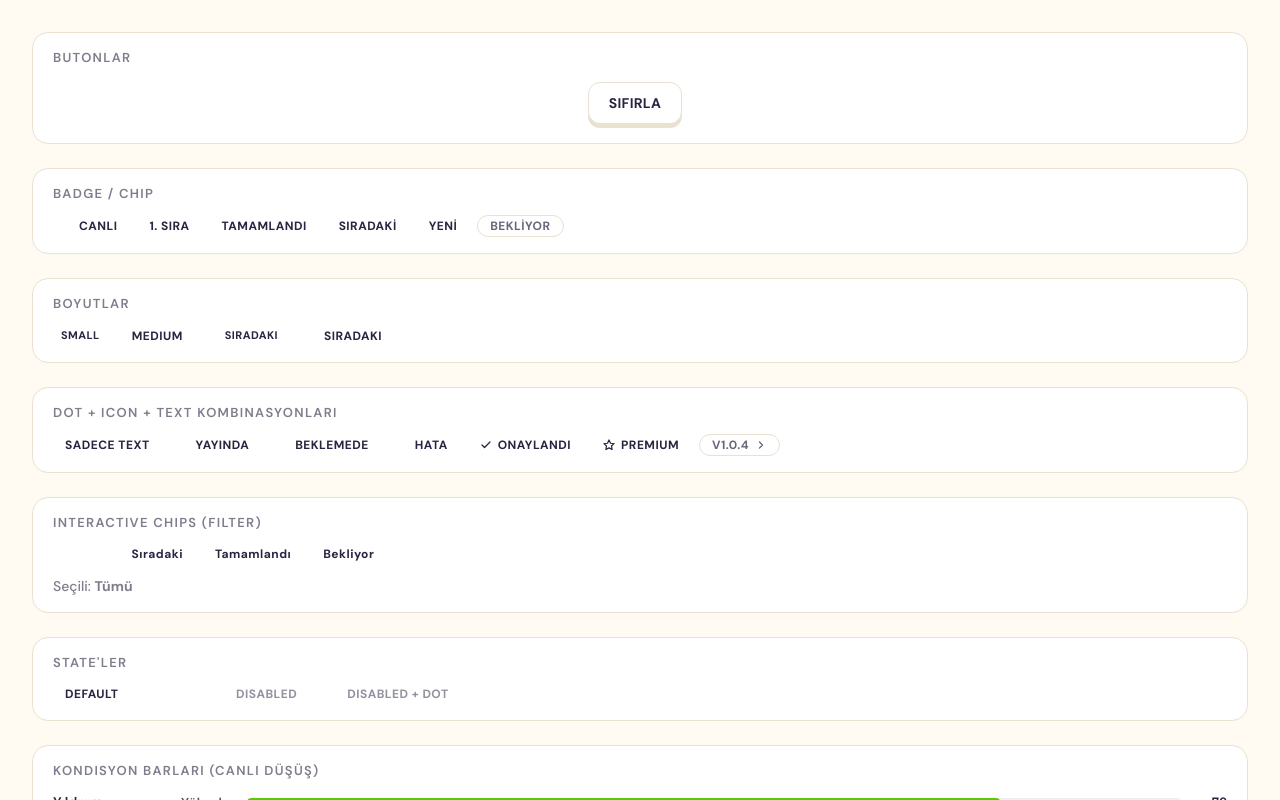
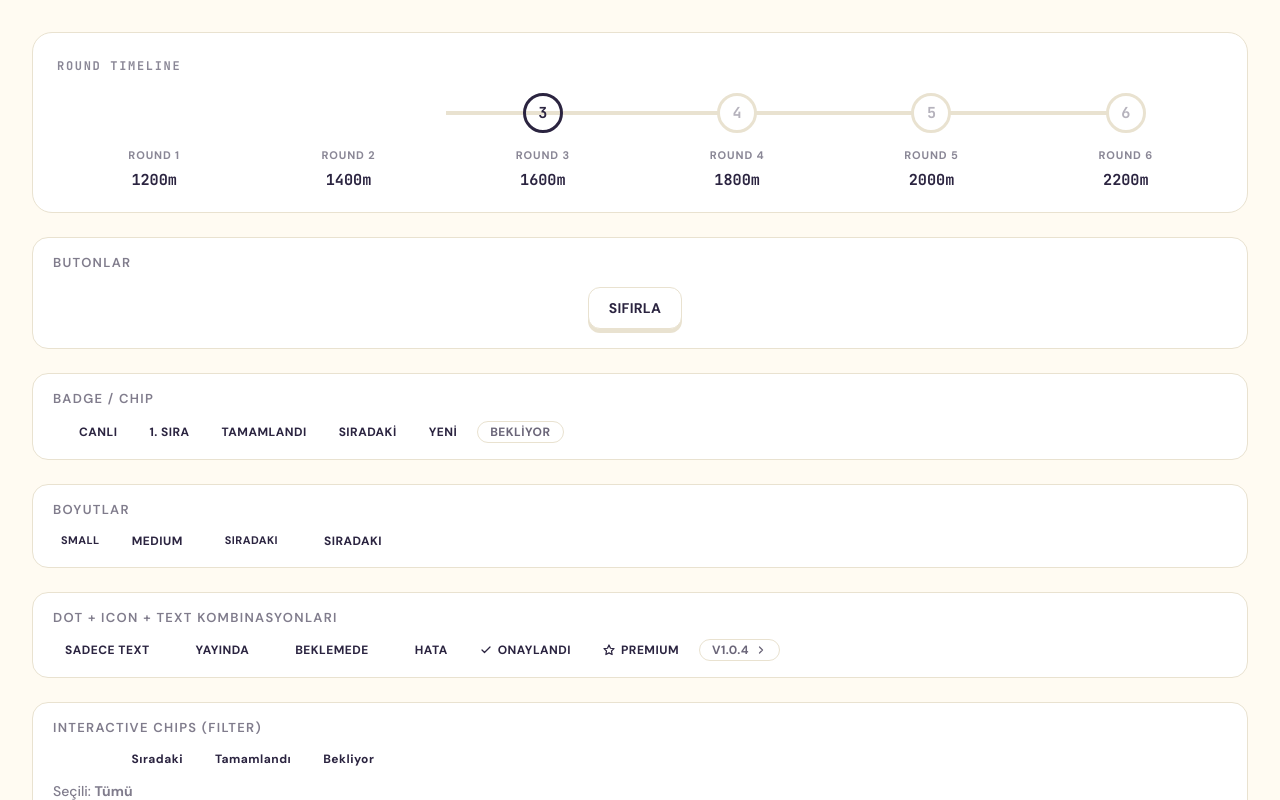
Before and after one commit to malikozturkk/horse-racing-game, a Vue app: page / in a window 1280 px wide. Shown: the top 800 px of the page. Built offline with nearby package versions, Linux system fonts and the light colour scheme.

Commit message:
feat: add round timeline component

```diff
--- a/src/components/HelloWorld.vue
+++ b/src/components/HelloWorld.vue
@@ -3,6 +3,7 @@ import { ref } from "vue";
 import Button from "./ui/Button.vue";
 import Badge from "./ui/Badge.vue";
 import ConditionBar from "./ui/ConditionBar.vue";
+import RoundTimeline from "./ui/RoundTimeline.vue";
 import { reactive, onMounted, onUnmounted } from "vue";
 
 interface Horse {
@@ -58,6 +59,16 @@ const showResults = async () => {
   isLoading.value = false;
 };
 
+const rounds = [
+  { distance: 1200 },
+  { distance: 1400 },
+  { distance: 1600 },
+  { distance: 1800 },
+  { distance: 2000 },
+  { distance: 2200 },
+];
+const currentRound = ref(2);
+
 const filters = ["Tümü", "Sıradaki", "Tamamlandı", "Bekliyor"] as const;
 type Filter = (typeof filters)[number];
 const activeFilter = ref<Filter>("Tümü");
@@ -68,6 +79,8 @@ const setFilter = (f: Filter) => {
 
 <template>
   <section class="space-y-6 p-8">
+    <RoundTimeline :rounds="rounds" :current-index="currentRound" />
+
     <div class="rounded-2xl border border-line bg-surface px-5 py-4">
       <p class="label mb-3 uppercase tracking-widest text-ink/60">Butonlar</p>
 
--- /dev/null
+++ b/src/components/ui/RoundTimeline.vue
@@ -0,0 +1,375 @@
+<script setup lang="ts">
+import { computed } from "vue";
+
+type RoundStatus = "completed" | "current" | "upcoming";
+
+interface Round {
+  id?: number | string;
+  label?: string;
+  distance: number | string;
+}
+
+interface Props {
+  rounds: Round[];
+  currentIndex: number;
+  distanceUnit?: string;
+  labelPrefix?: string;
+  title?: string | null;
+  ariaLabel?: string;
+}
+
+const props = withDefaults(defineProps<Props>(), {
+  distanceUnit: "m",
+  labelPrefix: "ROUND",
+  title: "ROUND TIMELINE",
+  ariaLabel: "Round timeline",
+});
+
+interface ResolvedRound {
+  key: string | number;
+  index: number;
+  number: number;
+  label: string;
+  distance: string;
+  status: RoundStatus;
+}
+
+const STATUS_CLASS: Readonly<Record<RoundStatus, string>> = Object.freeze({
+  completed: "is-completed",
+  current: "is-current",
+  upcoming: "is-upcoming",
+});
+
+const items = computed<ResolvedRound[]>(() => {
+  const current = Number.isFinite(props.currentIndex) ? props.currentIndex : 0;
+
+  return props.rounds.map((round, idx): ResolvedRound => {
+    let status: RoundStatus = "upcoming";
+    if (idx < current) status = "completed";
+    else if (idx === current) status = "current";
+
+    const number = idx + 1;
+    const distance =
+      typeof round.distance === "number"
+        ? `${round.distance}${props.distanceUnit}`
+        : round.distance;
+
+    return {
+      key: round.id ?? idx,
+      index: idx,
+      number,
+      label: round.label ?? `${props.labelPrefix} ${number}`,
+      distance,
+      status,
+    };
+  });
+});
+
+function statusClass(status: RoundStatus) {
+  return STATUS_CLASS[status];
+}
+</script>
+
+<template>
+  <section class="round-timeline" :aria-label="ariaLabel">
+    <header v-if="title" class="round-timeline__header">
+      <span class="round-timeline__title">{{ title }}</span>
+    </header>
+
+    <ol class="round-timeline__list" role="list">
+      <li
+        v-for="(item, i) in items"
+        :key="item.key"
+        class="round-timeline__item"
+        :class="statusClass(item.status)"
+        :aria-current="item.status === 'current' ? 'step' : undefined"
+      >
+        <div class="round-timeline__head">
+          <span
+            v-if="i > 0"
+            class="round-timeline__line round-timeline__line--left"
+            :class="{ 'is-filled': item.status === 'completed' }"
+            aria-hidden="true"
+          />
+
+          <span class="round-timeline__circle">
+            <slot
+              v-if="item.status === 'completed'"
+              name="completed-icon"
+              :item="item"
+            >
+              <svg
+                class="round-timeline__check"
+                viewBox="0 0 20 20"
+                aria-hidden="true"
+              >
+                <path
+                  d="M5 10.5l3.2 3.2L15 6.8"
+                  fill="none"
+                  stroke="currentColor"
+                  stroke-width="2.6"
+                  stroke-linecap="round"
+                  stroke-linejoin="round"
+                />
+              </svg>
+            </slot>
+            <span v-else class="round-timeline__number">
+              {{ item.number }}
+            </span>
+          </span>
+
+          <span
+            v-if="i < items.length - 1"
+            class="round-timeline__line round-timeline__line--right"
+            :class="{ 'is-filled': item.status === 'completed' }"
+            aria-hidden="true"
+          />
+        </div>
+
+        <span class="round-timeline__label">{{ item.label }}</span>
+        <span class="round-timeline__distance">{{ item.distance }}</span>
+      </li>
+    </ol>
+  </section>
+</template>
+
+<style scoped>
+.round-timeline {
+  --rt-circle-size: 2.5rem;
+  --rt-circle-border: 3px;
+  --rt-line-height: 4px;
+  --rt-radius: 1.25rem;
+  --rt-padding-x: 1.5rem;
+  --rt-padding-y: 1.25rem;
+  --rt-gap-y: 0.35rem;
+
+  --rt-color-completed: var(--color-turf);
+  --rt-color-completed-deep: var(--color-turf-deep);
+  --rt-color-completed-on: #ffffff;
+
+  --rt-color-current: var(--color-gold);
+  --rt-color-current-deep: color-mix(in srgb, var(--color-gold) 55%, #4a3800);
+  --rt-color-current-on: var(--color-ink);
+  --rt-color-current-glow: color-mix(
+    in srgb,
+    var(--color-gold) 22%,
+    transparent
+  );
+
+  --rt-color-upcoming-bg: var(--color-surface);
+  --rt-color-upcoming-border: var(--color-line);
+  --rt-color-upcoming-on: color-mix(in srgb, var(--color-ink) 35%, white);
+
+  --rt-color-line-empty: var(--color-line);
+  --rt-color-label: color-mix(in srgb, var(--color-ink) 55%, white);
+  --rt-color-ink: var(--color-ink);
+
+  --rt-transition: 220ms cubic-bezier(0.4, 0, 0.2, 1);
+
+  width: 100%;
+  box-sizing: border-box;
+  font-family: var(--font-body);
+  background: var(--color-surface);
+  border: 1px solid var(--color-line);
+  border-radius: var(--rt-radius);
+  padding: var(--rt-padding-y) var(--rt-padding-x);
+}
+
+.round-timeline__header {
+  margin-bottom: 1rem;
+}
+
+.round-timeline__title {
+  font-family: var(--font-mono);
+  font-size: 12px;
+  font-weight: 700;
+  letter-spacing: 0.14em;
+  text-transform: uppercase;
+  color: var(--rt-color-label);
+}
+
+.round-timeline__list {
+  list-style: none;
+  margin: 0;
+  padding: 0;
+  display: flex;
+  align-items: flex-start;
+  width: 100%;
+}
+
+.round-timeline__item {
+  flex: 1 1 0;
+  min-width: 0;
+  display: flex;
+  flex-direction: column;
+  align-items: center;
+  text-align: center;
+  gap: var(--rt-gap-y);
+}
+
+.round-timeline__head {
+  position: relative;
+  display: flex;
+  align-items: center;
+  justify-content: center;
+  width: 100%;
+  height: var(--rt-circle-size);
+  margin-bottom: 0.55rem;
+}
+
+.round-timeline__line {
+  position: absolute;
+  top: 50%;
+  height: var(--rt-line-height);
+  width: 50%;
+  background: var(--rt-color-line-empty);
+  transform: translateY(-50%);
+  transition: background-color var(--rt-transition);
+}
+
+.round-timeline__line--left {
+  left: 0;
+}
+
+.round-timeline__line--right {
+  right: 0;
+}
+
+.round-timeline__line.is-filled {
+  background: var(--rt-color-completed);
+}
+
+.round-timeline__circle {
+  position: relative;
+  z-index: 1;
+  flex-shrink: 0;
+  width: var(--rt-circle-size);
+  height: var(--rt-circle-size);
+  display: inline-flex;
+  align-items: center;
+  justify-content: center;
+  border-radius: 9999px;
+  background: var(--rt-color-upcoming-bg);
+  border: var(--rt-circle-border) solid var(--rt-color-upcoming-border);
+  color: var(--rt-color-upcoming-on);
+  font-family: var(--font-mono);
+  font-weight: 700;
+  font-variant-numeric: tabular-nums;
+  transition:
+    background-color var(--rt-transition),
+    border-color var(--rt-transition),
+    color var(--rt-transition),
+    box-shadow var(--rt-transition);
+}
+
+.round-timeline__check {
+  width: 58%;
+  height: 58%;
+  display: block;
+  color: var(--rt-color-completed-on);
+}
+
+.round-timeline__number {
+  font-family: var(--font-mono);
+  font-size: 0.95rem;
+  font-weight: 700;
+  line-height: 1;
+}
+
+.round-timeline__label {
+  font-family: var(--font-body);
+  font-size: 11px;
+  font-weight: 700;
+  letter-spacing: 0.08em;
+  text-transform: uppercase;
+  color: var(--rt-color-label);
+  white-space: nowrap;
+}
+
+.round-timeline__distance {
+  font-family: var(--font-mono);
+  font-size: 0.95rem;
+  font-weight: 700;
+  font-variant-numeric: tabular-nums;
+  color: var(--rt-color-ink);
+  white-space: nowrap;
+}
+
+.round-timeline__item.is-completed .round-timeline__circle {
+  background: var(--rt-color-completed);
+  border-color: var(--rt-color-completed);
+  color: var(--rt-color-completed-on);
+}
+
+.round-timeline__item.is-completed .round-timeline__distance {
+  color: var(--rt-color-completed-deep);
+}
+
+.round-timeline__item.is-current .round-timeline__circle {
+  background: var(--rt-color-current);
+  border-color: var(--rt-color-current);
+  color: var(--rt-color-current-on);
+  box-shadow: 0 0 0 4px var(--rt-color-current-glow);
+}
+
+.round-timeline__item.is-current .round-timeline__number {
+  color: var(--rt-color-current-on);
+}
+
+.round-timeline__item.is-current .round-timeline__distance {
+  color: var(--rt-color-current-deep);
+}
+
+@media (max-width: 640px) {
+  .round-timeline {
+    --rt-circle-size: 1.75rem;
+    --rt-circle-border: 2.5px;
+    --rt-line-height: 3px;
+    --rt-padding-x: 1rem;
+    --rt-padding-y: 0.875rem;
+    --rt-radius: 1rem;
+    --rt-gap-y: 0.25rem;
+  }
+
+  .round-timeline__title {
+    font-size: 11px;
+    letter-spacing: 0.12em;
+  }
+
+  .round-timeline__number,
+  .round-timeline__distance {
+    font-size: 0.8rem;
+  }
+
+  .round-timeline__label {
+    font-size: 9.5px;
+    letter-spacing: 0.05em;
+  }
+}
+
+@media (max-width: 380px) {
+  .round-timeline {
+    --rt-circle-size: 1.5rem;
+    --rt-circle-border: 2px;
+    --rt-line-height: 2.5px;
+    --rt-padding-x: 0.625rem;
+  }
+
+  .round-timeline__number,
+  .round-timeline__distance {
+    font-size: 0.72rem;
+  }
+
+  .round-timeline__label {
+    font-size: 9px;
+    letter-spacing: 0.03em;
+  }
+}
+
+@media (prefers-reduced-motion: reduce) {
+  .round-timeline__circle,
+  .round-timeline__line {
+    transition-duration: 0ms;
+  }
+}
+</style>
```
